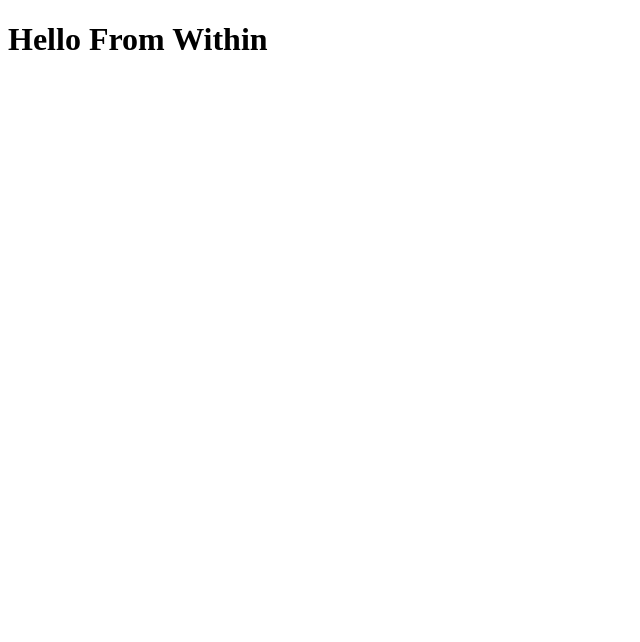
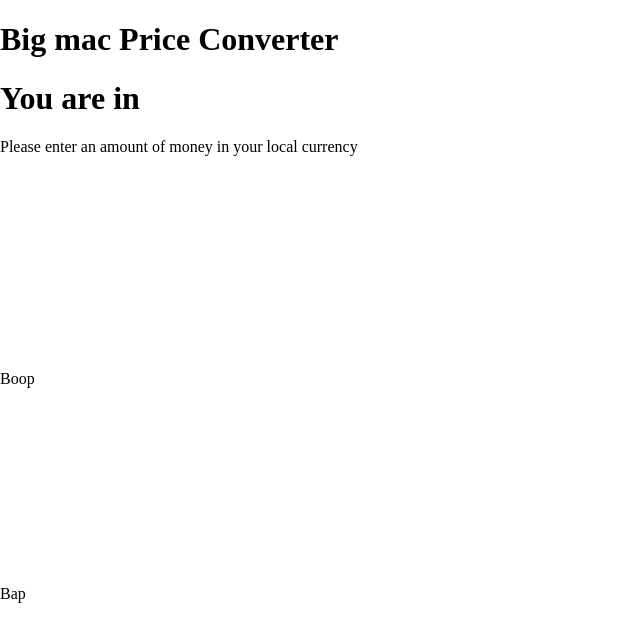
Before and after one commit to josevelaz/BigMacCalculator, a React (Create React App) app in the folder client/: page / in a window 1280 px wide. Shown: the top 642 px of the page, without its empty margins (0-640 px from the left). Built offline with nearby package versions, Linux system fonts and the light colour scheme; no server answers.

Commit message:
Began Base UI

```diff
--- a/client/package.json
+++ b/client/package.json
@@ -3,12 +3,14 @@
   "version": "0.1.0",
   "private": true,
   "dependencies": {
+    "@emotion/core": "^10.0.35",
+    "@emotion/styled": "^10.0.27",
     "@testing-library/jest-dom": "^4.2.4",
     "@testing-library/react": "^9.3.2",
     "@testing-library/user-event": "^7.1.2",
     "@types/jest": "^24.0.0",
     "@types/node": "^12.0.0",
-    "@types/react": "^16.9.0",
+    "@types/react": "^16.9.49",
     "@types/react-dom": "^16.9.0",
     "react": "^16.13.1",
     "react-dom": "^16.13.1",
--- a/client/src/app/app.tsx
+++ b/client/src/app/app.tsx
@@ -1,9 +1,29 @@
-import React, { useEffect } from "react"
+import React, { useEffect, useState } from "react"
+import { Screen, Section, Top } from "../components"
+
+export interface FetchIPResponse {
+  status: string
+  data?: {
+    ipv4: string
+    continent_name: string
+    country_name: string
+    subdivision_1_name: string
+    subdivision_2_name: null
+    city_name: string
+    latitude: string
+    longitude: string
+  }
+  error?: any
+}
 
 export const App = () => {
+  const [userInfo, setUserInfo] = useState()
+
   const fetchIP = async () => {
     try {
-      // console.log(json)
+      let data = await fetch("/api/ip/fetch-ip")
+      let json: FetchIPResponse = await data.json()
+      console.log(json.data?.country_name)
     } catch (error) {
       console.log("=====ERROR=====")
       console.log(error)
@@ -12,9 +32,14 @@
   useEffect(() => {
     fetchIP()
   }, [])
+
   return (
-    <div>
-      <h1>Hello From Within</h1>
-    </div>
+    <Screen>
+      <Section>
+        <Top />
+      </Section>
+      <Section>Boop</Section>
+      <Section>Bap</Section>
+    </Screen>
   )
 }
--- /dev/null
+++ b/client/src/components/Top/Top.props.ts
@@ -0,0 +1,3 @@
+export interface TopProps {
+  country?: string
+}
--- /dev/null
+++ b/client/src/components/Top/Top.tsx
@@ -0,0 +1,14 @@
+import React from "react"
+import { TopProps } from "./Top.props"
+
+export const Top = (props: TopProps) => {
+  return (
+    <>
+      <h1>Big mac Price Converter</h1>
+      <h1>You are in {props.country}</h1>
+      <div>
+        <p>Please enter an amount of money in your local currency </p>
+      </div>
+    </>
+  )
+}
--- /dev/null
+++ b/client/src/components/index.ts
@@ -0,0 +1,2 @@
+export * from "./styled"
+export * from "./Top/Top"
--- /dev/null
+++ b/client/src/components/styled/Screen.tsx
@@ -0,0 +1,16 @@
+import styled from "@emotion/styled"
+
+export const Screen = styled.div`
+  display: flex;
+  flex: 1;
+  flex-direction: column;
+  justify-content: stretch;
+`
+
+export const Section = styled.div`
+  display: flex
+  flex: 1;
+  flex-grow: 1;
+  border-width: 2;
+}}
+`
--- /dev/null
+++ b/client/src/components/styled/index.ts
@@ -0,0 +1 @@
+export * from "./Screen"
--- /dev/null
+++ b/client/src/index.css
@@ -0,0 +1,13 @@
+html,
+body {
+  margin: 0;
+  box-sizing: border-box;
+  padding: 0;
+  height: 100%;
+  width: 100%;
+}
+
+#root,
+#root > div {
+  height: 100%;
+}
--- a/client/src/index.tsx
+++ b/client/src/index.tsx
@@ -1,6 +1,7 @@
 import React from "react"
 import ReactDOM from "react-dom"
 import { App } from "./app/app"
+import "./index.css"
 
 ReactDOM.render(
   <React.StrictMode>
```
Also changed, not shown: 2 other files (tests, documents, lock files or other folders).
